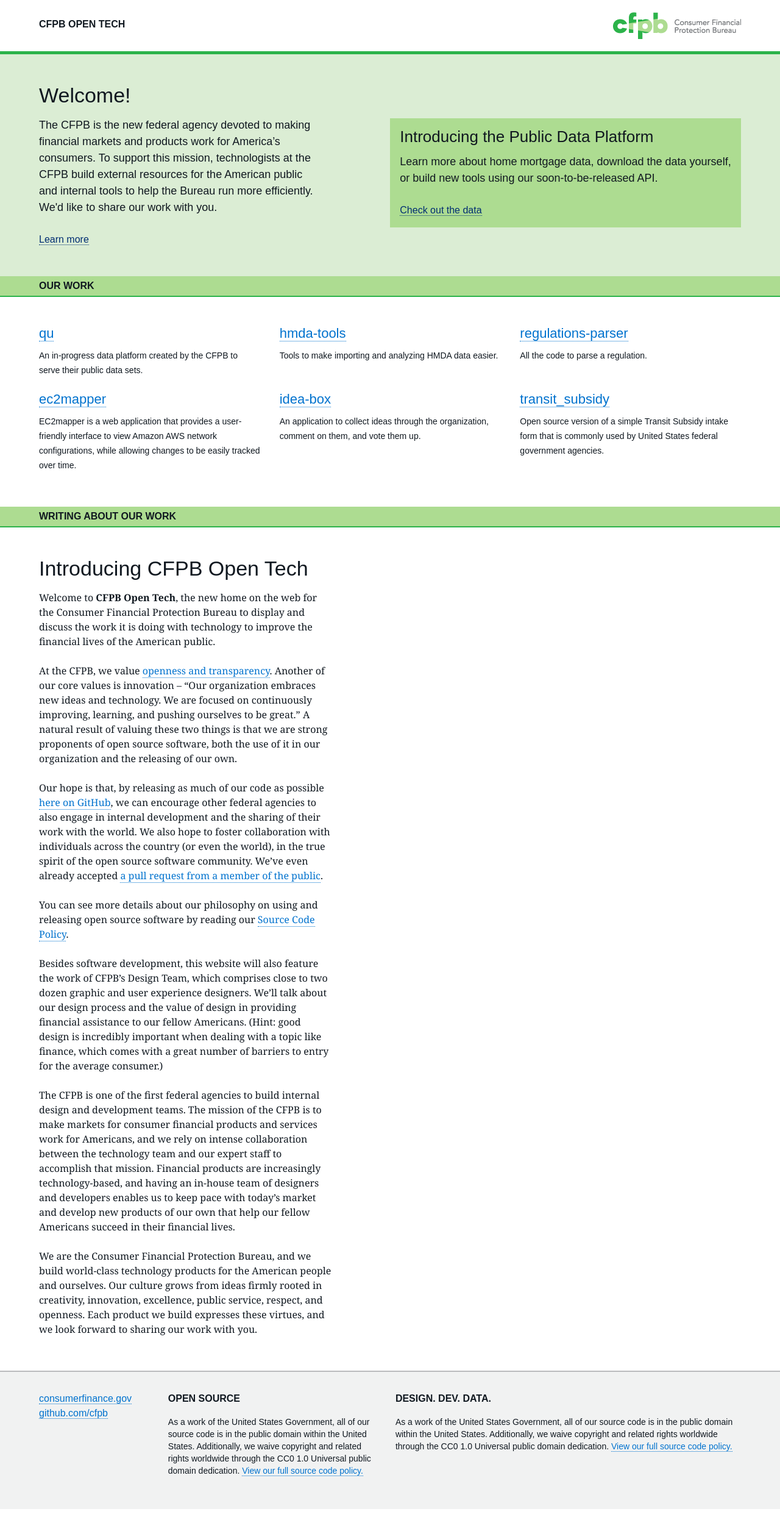
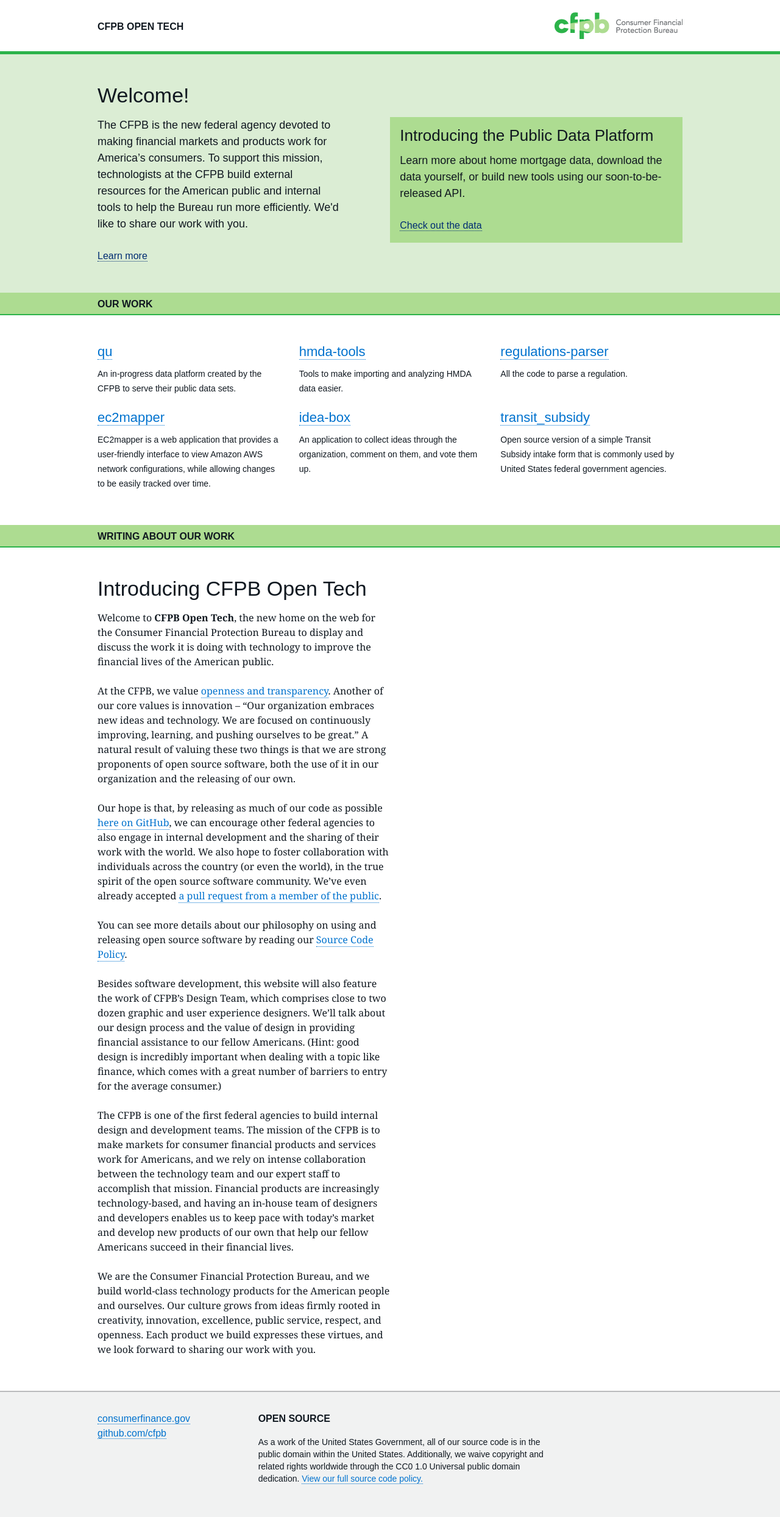
Before and after one commit to cfpb/cfpb.github.io, a Jekyll site: the page built from index.html, in a window 1280 px wide. Shown: the whole page at 61% size. Built offline with Jekyll 4.4.1, drawn with Linux system fonts in a browser that asks for light colours; some web fonts are replaced.

Commit message:
Improve layout at all screen sizes

```diff
--- a/_includes/footer.html
+++ b/_includes/footer.html
@@ -27,6 +27,7 @@
                 </p>
             </section>
 
+            {% comment %}
             <section class="footer-about">
                 <h4>Design. Dev. Data.</h4>
                 <p>
@@ -38,5 +39,6 @@
                     </a>
                 </p>
             </section>
+            {% endcomment %}
 
         </div>
--- a/_includes/header.html
+++ b/_includes/header.html
@@ -1,7 +1,4 @@
         <div class="wrap">
-
+            <img class="logo" src="img/logo_210.png" alt="Consumer Financial Protection Bureau logo">
             <h1>CFPB Open Tech</h1>
-
-            <img class="logo" src="img/logo_210.png" alt="Consumer Financial Protection Bureau logo">
-
         </div>
--- a/_layouts/default.html
+++ b/_layouts/default.html
@@ -3,7 +3,7 @@
 
 <head>
     <meta http-equiv="content-type" content="text/html; charset=utf-8">
-    <title>CFPB Design &amp; Development{% if page.title %} &ndash; {{ page.title }}{% endif %}</title>
+    <title>CFPB Open Tech{% if page.title %} &ndash; {{ page.title }}{% endif %}</title>
     {% if page.description %}
     <meta name="description" content="{{ page.description }}">
     {% else %}
--- a/css/site.css
+++ b/css/site.css
@@ -443,17 +443,14 @@
     border-bottom: 5px solid #2CB34A;
     overflow: auto;
 }
+.header .logo {
+    display: block;
+    margin: 1em 0;
+}
 .header h1 {
-    padding: 2em 0;
-    margin: 0;
-    float: left;
+    margin-top: 1em;
     font: bold 1em/1 "Avenir Next Demi", Arial, sans-serif;
     text-transform: uppercase;
-}
-.header .logo {
-    padding: 1.25em 0;
-    margin: 0;
-    float: right;
 }
 .footer {
     padding: 2em 0;
@@ -462,23 +459,11 @@
     background: #F1F2F2;
     font-family: "Avenir Next", Arial, sans-serif;
 }
-.footer section {
-    display: inline-block;
-    margin-right: 2%;
-    vertical-align: top;
-}
-.footer .footer-links {
-    width: 16%;
+.footer .footer-oss {
+    max-width: 30em;
 }
 .footer-links ul {
     list-style: none;
-}
-.footer .footer-oss {
-    width: 30%;
-}
-.footer .footer-about {
-    width: 49%;
-    margin-right: 0;
 }
 .footer h4 {
     font-size: 16px;
@@ -519,20 +504,17 @@
 }
 */
 .hero {
+    padding: 1.5em 0;
+    margin-bottom: 1.5em;
     background: #DBEDD4;
     font-family: "Avenir Next", Arial, sans-serif;
 }
 .hero section {
-    display: inline-block;
-    width: 40%;
-    margin: 3em -0.26em 3em 0;
-    vertical-align: top;
+
 }
 .hero .featured {
-    width: 50%;
     padding: 1em;
-    margin-top: 105px;
-    margin-left: 10%;
+    margin-top: 1.5em;
     background: #ADDC91;
 }
 .hero p {
@@ -550,32 +532,26 @@
 }
 
 .content-header {
+    padding-top: 3px;
     border-bottom: 2px solid #2CB34A;
-    margin-bottom: 3em;
+    margin-bottom: 1.5em;
     background: #ADDC91;
 }
 .content-header h2 {
     font: bold 1em/2 "Avenir Next Demi", Arial, sans-serif;
     text-transform: uppercase;
 }
-
 .repos {
-    margin: 0 -1em 2em;
-}
-.repo {
-    display: inline-block;
-    width: 33.333333333%;
-    padding: 0 1em;
-    margin: 0 -0.26em 0 0;
-    vertical-align: top;
+        margin-bottom: 2em;
 }
 .repo p {
+    max-width: 30em;
     margin-bottom: 1.7142857142857142857142857142857em;
     font: 0.875em/1.7142857142857142857142857142857 "Avenir Next", Arial, sans-serif;
 }
 
 .entry {
-    width: 30em;
+    max-width: 30em;
 }
 
 /* media Queries
@@ -599,6 +575,14 @@
     body {
 
     }
+    .header .logo {
+        margin: 1.25em 0;
+        float: right;
+    }
+    .header h1 {
+        margin-top: 2.25em;
+        float: left;
+    }
 }
 
 /* SMALL TABLET */
@@ -606,24 +590,51 @@
     body {
 
     }
+    .hero section {
+        margin: 1.5em 0;
+    }
+    .footer section {
+        display: inline-block;
+        margin-right: 2%;
+        vertical-align: top;
+    }
+    .footer .footer-links {
+        width: 25%;
+    }
+    .footer .footer-oss {
+        width: 73%;
+        margin-right: 0;
+    }
+    /*.footer .footer-about {
+        width: 45%;
+        margin-right: 0;
+    }*/
 }
+
 
 /* TABLET/NETBOOK */
 @media only screen and (min-width: 48em) {
     body {
 
     }
-
-    /* COLUMN GRID */
-    .g1,.g2,.g3 { display:inline; float: left; }
-
-    /* 2 COLUMN GRID */
-    .g1 { width:48.0%; }
-    .g2 {width:48.0%; }
-    .g3 { width:98.0%; }
-
     .main-nav {
         text-align: right;
+    }
+    .hero {
+        margin-bottom: 0;
+    }
+    .content-header {
+        margin-bottom: 3em;
+    }
+    .repos {
+        margin: 0 -1em 2em;
+    }
+    .repo {
+        display: inline-block;
+        width: 50%;
+        padding: 0 1em;
+        margin: 0 -0.26em 0 0;
+        vertical-align: top;
     }
 }
 
@@ -632,11 +643,20 @@
     body {
 
     }
-
-    /* 3 COLUMN GRID */
-    .g1 { width:31.333%; }
-    .g2 { width:64.667%;}
-    .g3 { width:98.0%; }
+    .wrap {
+        max-width: 960px;
+    }
+    .hero section {
+        display: inline-block;
+        width: 42%;
+        margin-right: -0.26em;
+        vertical-align: top;
+    }
+    .hero .featured {
+        width: 50%;
+        margin-top: 79px;
+        margin-left: 8%;
+    }
 }
 
 @media only screen and (min-width: 80em) {
@@ -644,8 +664,8 @@
     body {
 
     }
-    .wrap {
-        max-width: 1200px;
+    .repo {
+        width: 33.333333333%;
     }
 }
 
```
